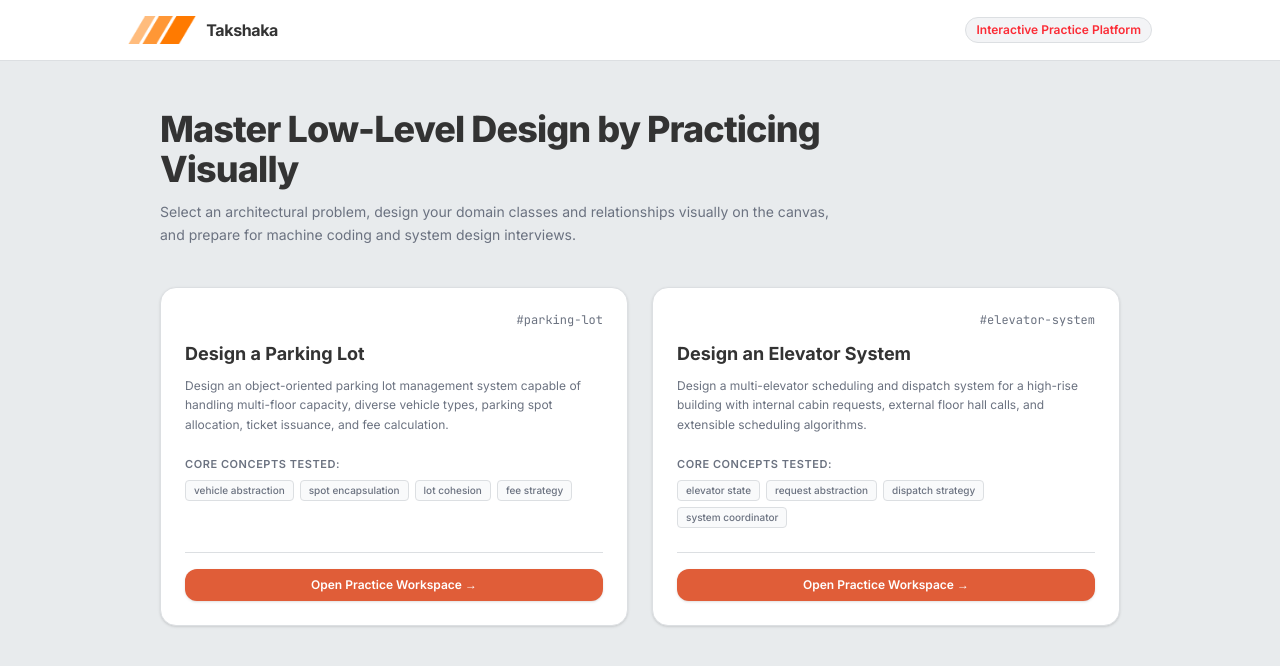
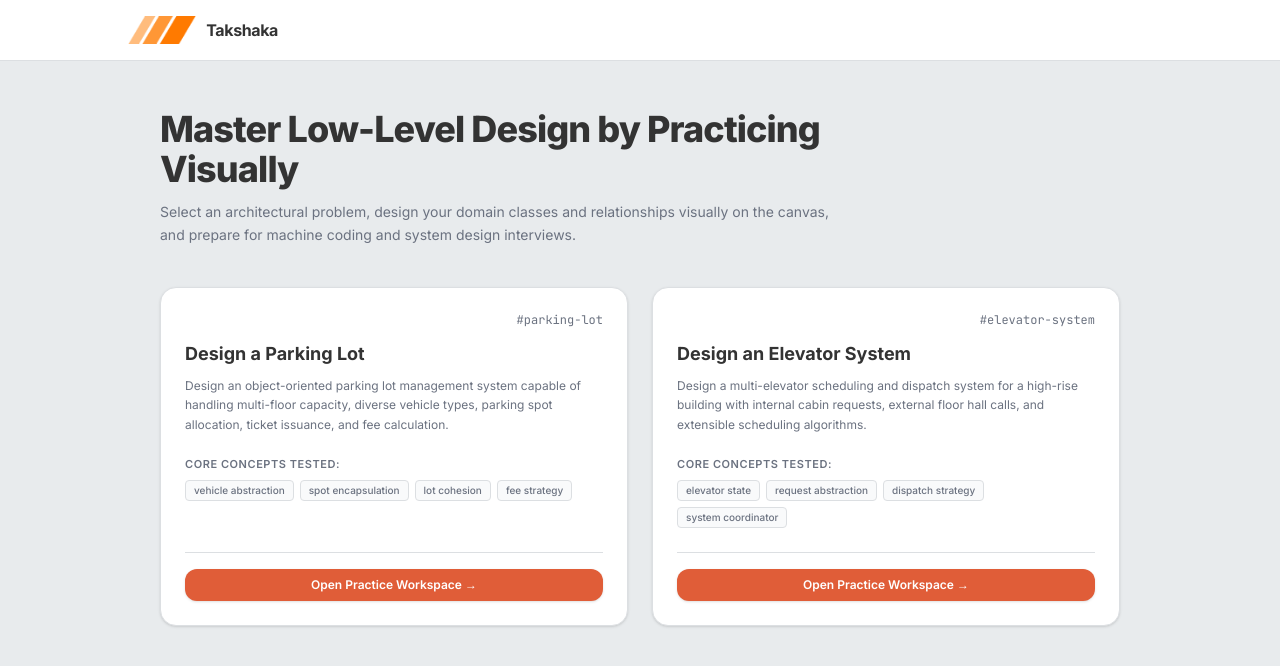
Before and after one commit to karambitbarrage15/Takshaka, a Next.js app: page / in a window 1280 px wide. Shown: the top 666 px of the page. Built offline with nearby package versions, Linux system fonts and the light colour scheme.

Commit message:
Remove Interactive Practice Platform badge from header

```diff
--- a/src/app/page.tsx
+++ b/src/app/page.tsx
@@ -11,9 +11,6 @@ export default function HomePage() {
             <img src="/logo.png" alt="Takshaka Logo" className="h-7 w-auto object-contain" />
             <span className="text-base font-bold tracking-tight text-foreground">Takshaka</span>
           </div>
-          <span className="rounded-full bg-secondary px-2.5 py-1 text-xs font-semibold text-secondary-foreground border border-border">
-            Interactive Practice Platform
-          </span>
         </div>
       </header>
 
```
